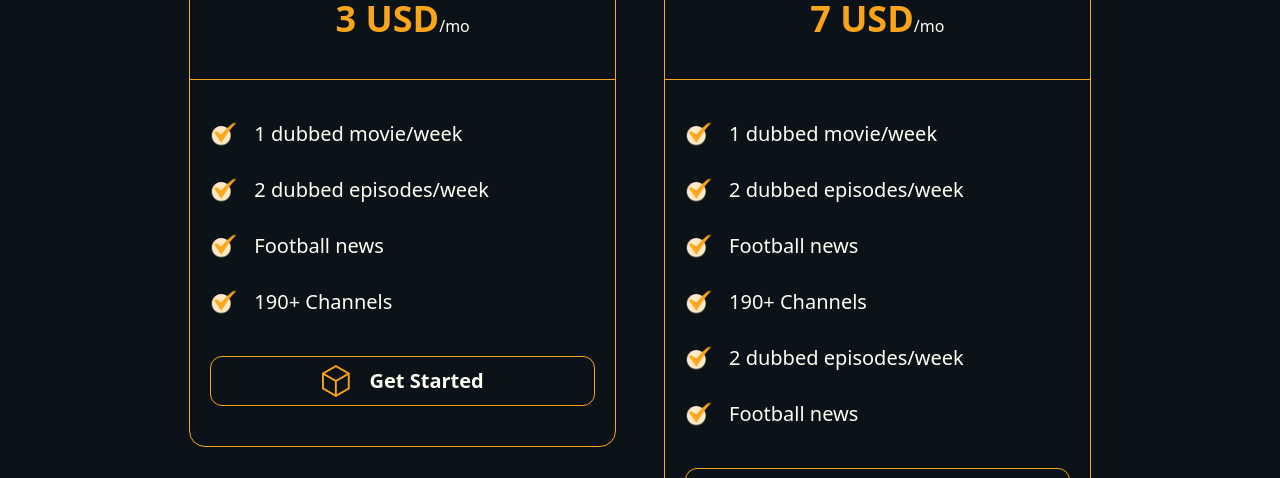
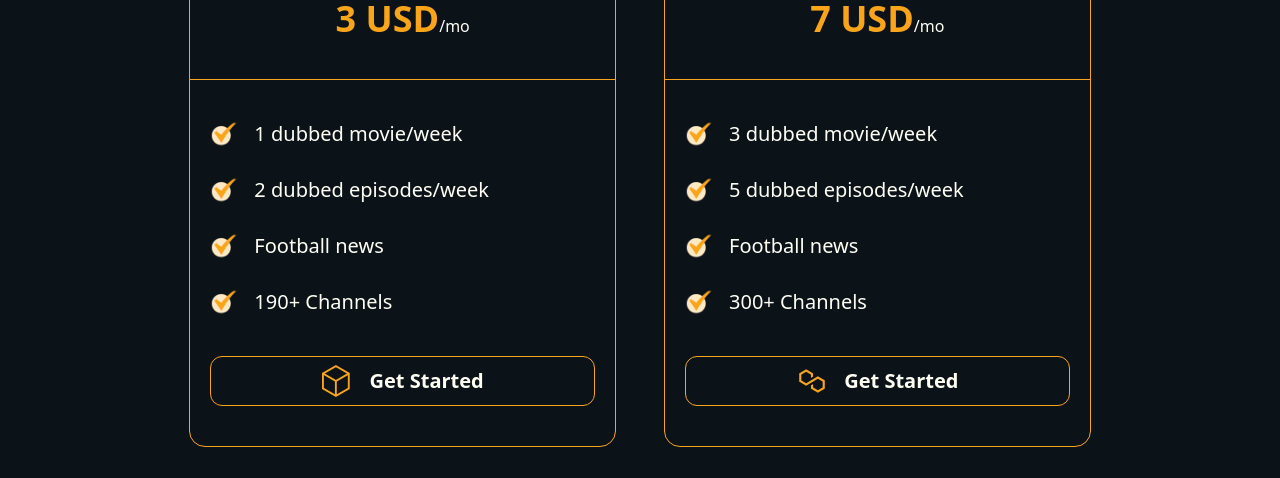
Before and after one commit to Walter250/toovii-fn, a React (Vite) app: page / in a window 1280 px wide. Shown: the part 1940-2418 px from the top of the page. Built offline with nearby package versions, Linux system fonts and the light colour scheme.

Commit message:
pricing section

```diff
--- a/src/components/PricingSection.jsx
+++ b/src/components/PricingSection.jsx
@@ -69,11 +69,11 @@ export default function PricingSection() {
           <section className="flex flex-col px-5 py-10 gap-7">
             <div className="flex items-center gap-4">
               <img className="w-7 object-contain" src="/dot.png" alt="tick" />
-              <p className="text-xl">1 dubbed movie/week</p>
+              <p className="text-xl">3 dubbed movie/week</p>
             </div>
             <div className="flex items-center gap-4">
               <img className="w-7 object-contain" src="/dot.png" alt="tick" />
-              <p className="text-xl">2 dubbed episodes/week</p>
+              <p className="text-xl">5 dubbed episodes/week</p>
             </div>
             <div className="flex items-center gap-4">
               <img className="w-7 object-contain" src="/dot.png" alt="tick" />
@@ -81,15 +81,7 @@ export default function PricingSection() {
             </div>
             <div className="flex items-center gap-4">
               <img className="w-7 object-contain" src="/dot.png" alt="tick" />
-              <p className="text-xl">190+ Channels</p>
-            </div>
-            <div className="flex items-center gap-4">
-              <img className="w-7 object-contain" src="/dot.png" alt="tick" />
-              <p className="text-xl">2 dubbed episodes/week</p>
-            </div>
-            <div className="flex items-center gap-4">
-              <img className="w-7 object-contain" src="/dot.png" alt="tick" />
-              <p className="text-xl">Football news</p>
+              <p className="text-xl">300+ Channels</p>
             </div>
             <button
               className="flex items-center justify-center border border-mainYellow py-2 rounded-xl mt-3 gap-4"
```
